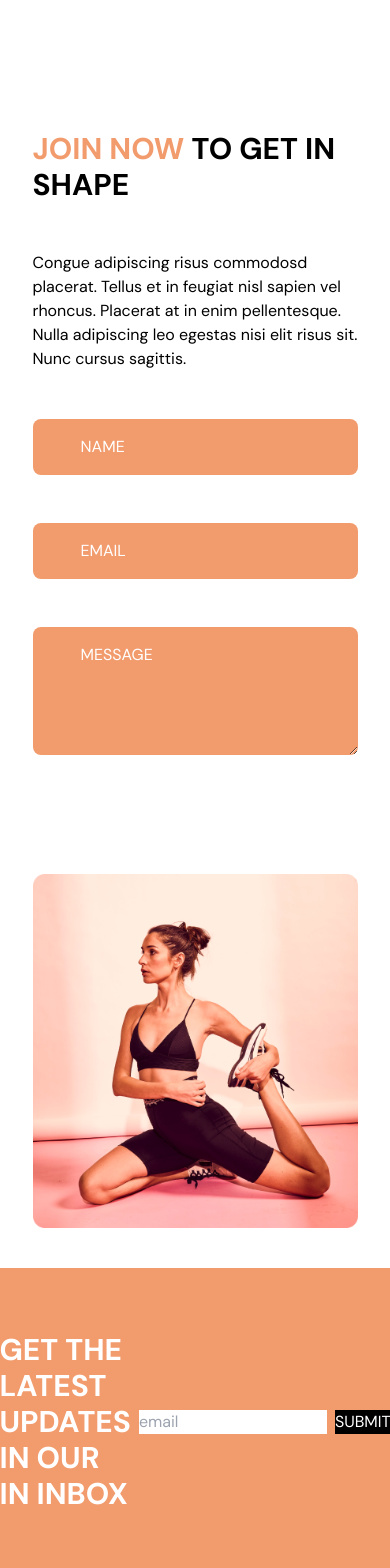
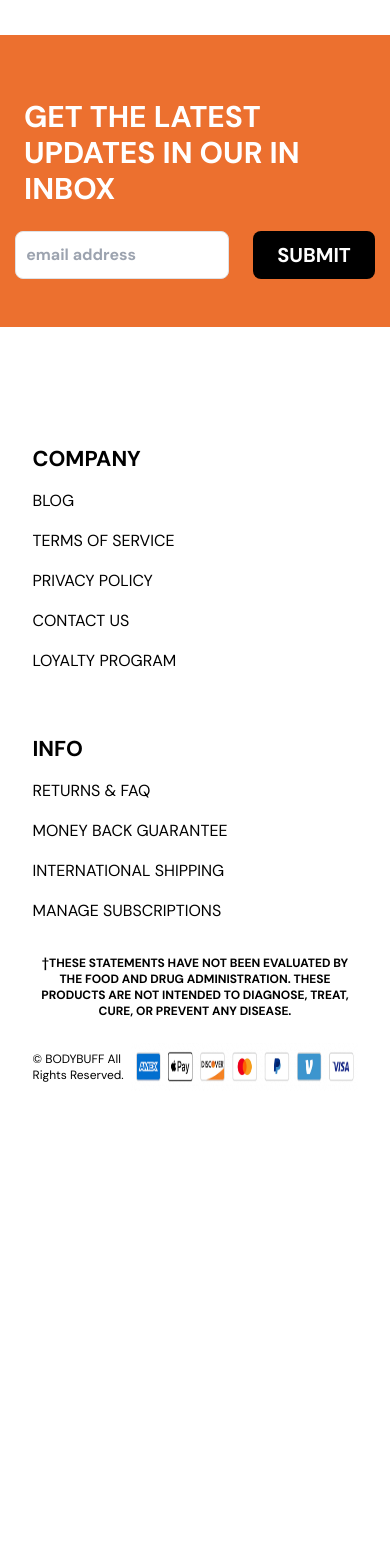
Before and after one commit to michal9108/supplements-ecommerce, a React (Vite) app: page / in a window 390 px wide. Shown: the part 5720-7288 px from the top of the page. After the commit the page ends 6859 px from the top, so only its background shows below. Built offline with nearby package versions, Linux system fonts and the light colour scheme.

Commit message:
footer chnages

```diff
--- a/src/pages/HomePage.tsx
+++ b/src/pages/HomePage.tsx
@@ -1,6 +1,5 @@
 import Carousel from "@/scenes/HomePage/carousel";
 import Benefits from "@/scenes/HomePage/benefits";
-import ContactUs from "@/scenes/HomePage/contactUs";
 import "bootstrap/dist/css/bootstrap.min.css";
 import BannerNewsletter from "@/scenes/bannerNewsletter";
 import OurClasses from "@/scenes/ourClasses";
@@ -11,7 +10,6 @@ export default function HomePage() {
       <Carousel />
       <Benefits />
       <OurClasses />
-      <ContactUs />
       <BannerNewsletter/>
     </div>
   );
--- a/src/scenes/HomePage/benefits/index.tsx
+++ b/src/scenes/HomePage/benefits/index.tsx
@@ -8,7 +8,7 @@ import {
 } from "@heroicons/react/24/solid";
 import BenefitsPageGraphic from "@/assets/BenefitsPageGraphic.png";
 import Benefit from "./Benefit";
-import ProductCard from "../productcard";
+import ProductCard from "../productCard";
 
 const benefits: Array<BenefitType> = [
   {
--- a/src/scenes/HomePage/contactUs.tsx
+++ /dev/null
@@ -1,124 +0,0 @@
-import { useForm } from "react-hook-form";
-import { SelectedPage } from "@/shared/types";
-import ContactUsPageGraphic from "@/assets/ContactUsPageGraphic.png";
-import HText from "@/shared/HText";
-// import ActionButton from "@/shared/ActionButton";
-type Props = {
-};
-
-const ContactUs = () => {
-  const inputStyles = `mb-5 w-full rounded-lg bg-primary-300
-  px-5 py-3 placeholder-white`;
-
-  const {
-    register,
-    trigger,
-    formState: { errors },
-  } = useForm();
-
-  const onSubmit = async (e: any) => {
-    const isValid = await trigger();
-    if (!isValid) {
-      e.preventDefault();
-    }
-  };
-
-  return (
-    <section id="contactus" className="mx-auto w-5/6 pt-24 pb-10">
-      <div>
-        {/* HEADER */}
-        <div className="md:w-3/5">
-          <HText>
-            <span className="text-primary-300">JOIN NOW</span> TO GET IN SHAPE
-          </HText>
-          <p className="my-5">
-            Congue adipiscing risus commodosd placerat. Tellus et in feugiat
-            nisl sapien vel rhoncus. Placerat at in enim pellentesque. Nulla
-            adipiscing leo egestas nisi elit risus sit. Nunc cursus sagittis.
-          </p>
-        </div>
-
-        {/* FORM AND IMAGE */}
-        <div className="mt-10 justify-between gap-8 md:flex">
-          <div className="mt-10 basis-3/5 md:mt-0">
-            <form
-              target="_blank"
-              onSubmit={onSubmit}
-              action="https://formsubmit.co/e8a5bdfa807605332f809e5656e27c6e"
-              method="POST"
-            >
-              <input
-                className={inputStyles}
-                type="text"
-                placeholder="NAME"
-                {...register("name", {
-                  required: true,
-                  maxLength: 100,
-                })}
-              />
-              {errors.name && (
-                <p className="mt-1 text-primary-500">
-                  {errors.name.type === "required" && "This field is required."}
-                  {errors.name.type === "maxLength" &&
-                    "Max length is 100 char."}
-                </p>
-              )}
-
-              <input
-                className={inputStyles}
-                type="text"
-                placeholder="EMAIL"
-                {...register("email", {
-                  required: true,
-                  pattern: /^[A-Z0-9._%+-]+@[A-Z0-9.-]+\.[A-Z]{2,}$/i,
-                })}
-              />
-              {errors.email && (
-                <p className="mt-1 text-primary-500">
-                  {errors.email.type === "required" &&
-                    "This field is required."}
-                  {errors.email.type === "pattern" && "Invalid email address."}
-                </p>
-              )}
-
-              <textarea
-                className={inputStyles}
-                placeholder="MESSAGE"
-                rows={4}
-                cols={50}
-                {...register("message", {
-                  required: true,
-                  maxLength: 2000,
-                })}
-              />
-              {errors.message && (
-                <p className="mt-1 text-primary-500">
-                  {errors.message.type === "required" &&
-                    "This field is required."}
-                  {errors.message.type === "maxLength" &&
-                    "Max length is 2000 char."}
-                </p>
-              )}
-
-{/* <ActionButton setSelectedPage={setSelectedPage}>
-                  Join Now
-                </ActionButton> */}
-            </form>
-          </div>
-
-          <div className="relative mt-16 basis-2/5 md:mt-0">
-            <div className="w-full before:absolute before:-bottom-20 before:-right-10 before:z-[-1] md:before:content-evolvetext">
-              <img
-                className="w-full"
-                alt="contact-us-page-graphic"
-                src={ContactUsPageGraphic}
-              />
-            </div>
-          </div>
-        </div>
-      </div>
-    </section>
-  );
-};
-
-export default ContactUs;
--- a/src/scenes/bannerNewsletter.tsx
+++ b/src/scenes/bannerNewsletter.tsx
@@ -1,34 +1,34 @@
-import React from "react";
 const BannerNewsletter = () => {
+  return (
+    <div className="flex w-full ">
+      <div className="  flex justify-center items-center  w-full overflow-hidden bg-secondary-500 sm:px-3.5 py-5">
+        <div>
+          <form className="flex gap-y-2 gap-x-2 items-center justify-between max-md:flex-col ">
+            <div className="flex">
+              <p className="text-sm  text-white mt-3 mx-4">
+                <strong className="font-semibold text-3xl">
+                  GET THE LATEST UPDATES IN OUR IN INBOX
+                </strong>
+              </p>
+            </div>
+            <div className="flex gap-4">
+              {" "}
+              <input
+                type="text"
+                placeholder="email address"
+                className="bg-white border border-gray-300  text-gray-100 text-md font-semibold rounded-lg  w-full p-2.5  "
+                required
+              ></input>
 
 
-
-  return (
-    <div className="flex w-full "><div className="  flex justify-center items-center  w-full overflow-hidden bg-primary-300 sm:px-3.5 py-5 ">
-      <div >
-
-        {/* <p className="text-sm  text-white mt-3">
-          <strong className="font-semibold">30 DAY MONEY-BACK GUARANTEE</strong>
-        </p>
-        <p className="text-sm  text-white mt-3 ">
-          <strong className="font-semibold"> | </strong>
-        </p>
-        <p className="text-sm  text-white mt-3 ">
-          <strong className="font-semibold">
-            IMPROVED MORE THAN 328,600 LIVES
-          </strong>
-        </p> */}
-
-        <form className="flex gap-y-2 gap-x-2 items-center " >
-        <p className="text-sm  text-white mt-3">
-          <strong className="font-semibold text-3xl"> GET THE LATEST UPDATES IN OUR IN INBOX</strong>
-        </p>
-        <input placeholder="email"></input>
-        <button className="bg-black text-white ">SUBMIT</button>
-        </form>
+            {/* <div className="px-2 py-3  flex"> */}
+              <button className="bg-black  text-white no-underline px-6 py-2.5 rounded-lg font-semibold text-xl">
+                SUBMIT
+              </button>
+              </div>
+          </form>
         </div>
-    </div>
-
+      </div>
     </div>
   );
 };
--- a/src/scenes/footer.tsx
+++ b/src/scenes/footer.tsx
@@ -1,30 +1,42 @@
-import Logo from "@/assets/Logo.png";
-
+import cardsIcons from "../assets/cardsIcons.png"
 const Footer = () => {
   return (
     <footer className="bg-primary-100 py-10">
-      <div className="justify-content mx-auto w-5/6 gap-16 md:flex">
-        <div className="mt-16 basis-1/2 md:mt-0">
-          <div>BODYBUFF</div>
-          <p className="my-5">
-            Lorem vitae ut augue auctor faucibus eget eget ut libero. Elementum
-            purus et arcu massa dictum condimentum. Augue scelerisque iaculis
-            orci ut habitant laoreet. Iaculis tristique.
-          </p>
-          <p>© Evogym All Rights Reserved.</p>
+      <div className="justify-content mx-auto py-3 w-5/6 gap-16 md:flex">
+        <div className="mt-16 basis-1/4 md:mt-0">
+          <h4 className="font-bold">COMPANY</h4>
+          <p className="my-3">BLOG</p>
+          <p className="my-3">TERMS OF SERVICE</p>
+          <p>PRIVACY POLICY</p>
+          <p>CONTACT US</p>
+          <p>LOYALTY PROGRAM </p>
         </div>
         <div className="mt-16 basis-1/4 md:mt-0">
-          <h4 className="font-bold">Links</h4>
-          <p className="my-5">Massa orci senectus</p>
-          <p className="my-5">Et gravida id et etiam</p>
-          <p>Ullamcorper vivamus</p>
-        </div>
-        <div className="mt-16 basis-1/4 md:mt-0">
-          <h4 className="font-bold">Contact Us</h4>
-          <p className="my-5">Tempus metus mattis risus volutpat egestas.</p>
-          <p>(333)425-6825</p>
+          <h4 className="font-bold">INFO</h4>
+          <p className="my-3">RETURNS & FAQ</p>
+          <p className="my-3">MONEY BACK GUARANTEE</p>
+          <p className="my-3">INTERNATIONAL SHIPPING</p>
+          <p className="my-3">MANAGE SUBSCRIPTIONS</p>
         </div>
       </div>
+        <div className=" flex w-5/6 justify-center mx-auto text-center uppercase font-bold text-xs">
+        <div>
+          <p>
+            †these statements have not been evaluated by the food and drug
+            administration. These products are not intended to diagnose, treat,
+            cure, or prevent any disease.
+          </p>
+        </div>
+        </div>
+        <div className=" flex w-5/6  justify-between items-center mx-auto font-thin text-xs ">
+        <div >
+          <p className="my-3">© BODYBUFF All Rights Reserved.</p>
+        </div>
+        <div>
+          <img src={cardsIcons} alt="Payment methods" className="h-12" />
+        </div>
+        </div>
+
     </footer>
   );
 };
```
